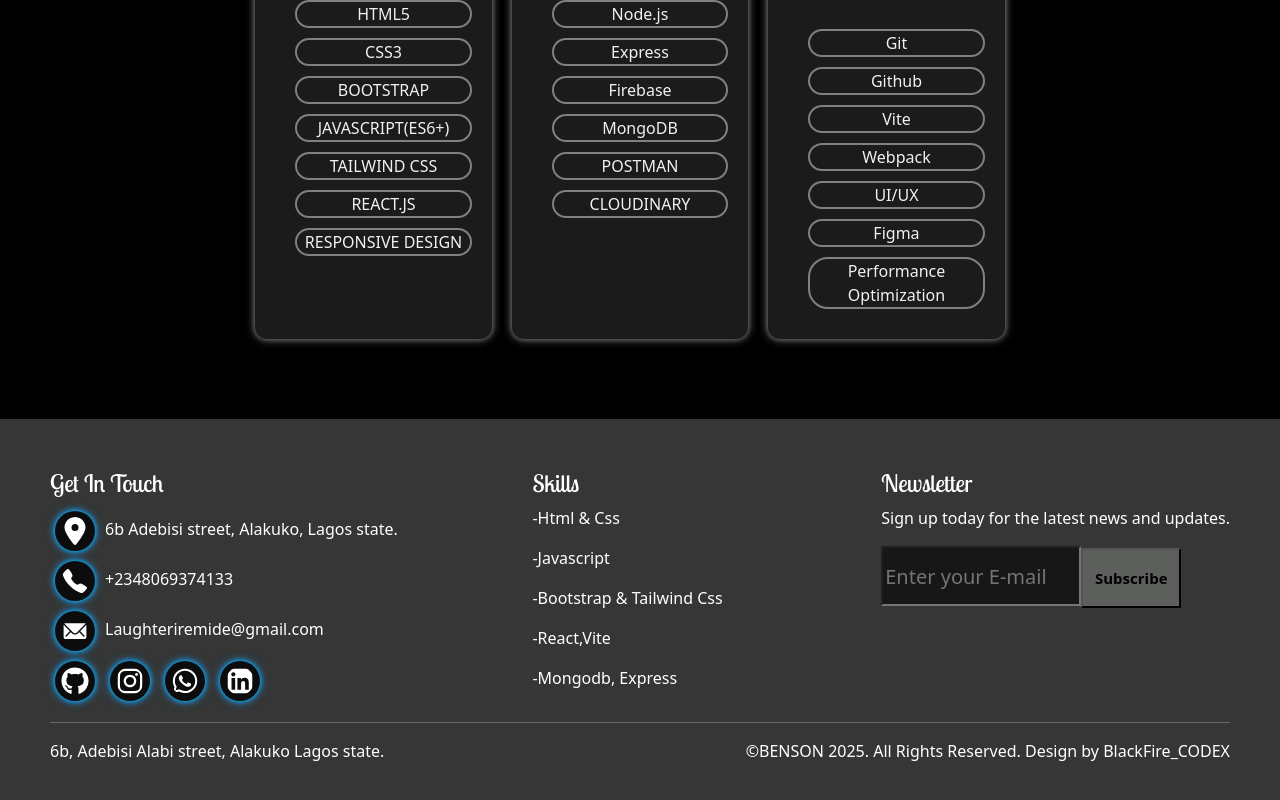
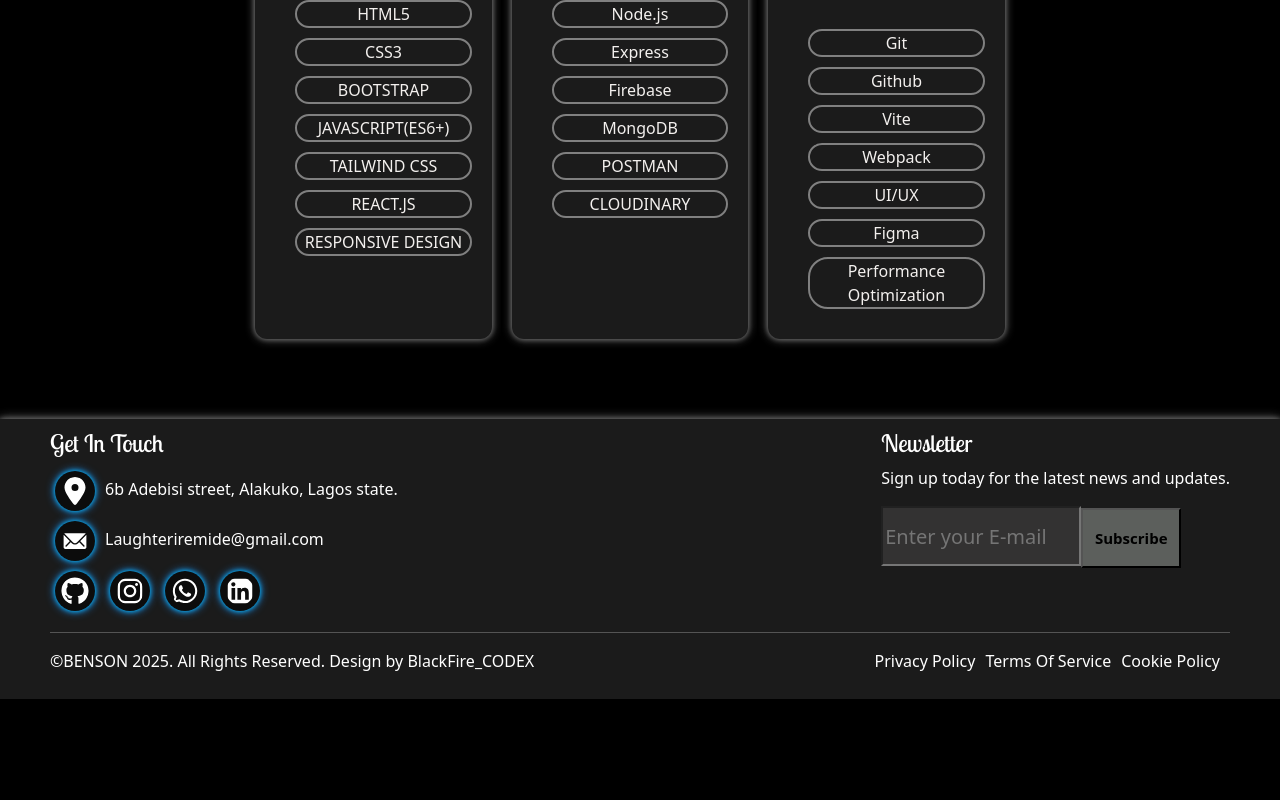
Before and after one commit to BeLaughter/Benson, a React (Vite) app: page /about in a window 1280 px wide. Shown: the part 1888-2688 px from the top of the page. After the commit the page ends 2587 px from the top, so only its background shows below. Built offline with nearby package versions, Linux system fonts and the light colour scheme.

Commit message:
new changes

```diff
--- a/src/Components/Footer.css
+++ b/src/Components/Footer.css
@@ -40,6 +40,8 @@
   }
   .footer {
     padding: 50px;
+    padding-bottom: 10px;
+    padding-top: 10px;
   }
   .flex-container6 {
     justify-content: space-between;
@@ -51,7 +53,7 @@
   .input-sub {
     width: 200px;
     height: 60px;
-    background-color: rgb(24, 23, 23);
+    background-color: rgb(51, 50, 50);
     font-size: 20px;
     color: white;
     margin: 0 !important;
@@ -71,7 +73,8 @@
 
 /* stylings that doesnt affect screens only */
 .footer {
-  background-color: rgb(53, 54, 53);
+  background-color: #1b1b1b;
+  box-shadow: 0 0 5px #666666, 0 0 10px #777777;
   color: white;
 }
 h4 {
@@ -94,3 +97,11 @@
   margin-right: 5px;
   margin-bottom: 10px;
 }
+span {
+  margin-right: 10px;
+  transition: all 0.4s ease-in-out;
+}
+span:hover {
+  color: #00bfff;
+  text-shadow: 0 0 10px #00bfff, 0 0 20px #00bfff;
+}
--- a/src/Components/Footer.jsx
+++ b/src/Components/Footer.jsx
@@ -16,10 +16,10 @@
               <FaLocationDot className="iconsz" />
               6b Adebisi street, Alakuko, Lagos state.
             </li>
-            <li>
+            {/* <li>
               <IoCall className="iconsz" />
               +2348069374133
-            </li>
+            </li> */}
             <li>
               <IoIosMail className="iconsz" />
               Laughteriremide@gmail.com
@@ -43,26 +43,7 @@
             </li>
           </div>
         </div>
-        <div className="flex-item me-4">
-          <h4>Skills</h4>
-          <div>
-            <li>
-              <p>-Html & Css</p>
-            </li>
-            <li>
-              <p>-Javascript </p>
-            </li>
-            <li>
-              <p>-Bootstrap & Tailwind Css </p>
-            </li>
-            <li>
-              <p>-React,Vite </p>
-            </li>
-            <li>
-              <p>-Mongodb, Express </p>
-            </li>
-          </div>
-        </div>
+
         <div className="flex-item">
           <h4>Newsletter</h4>
           <p>Sign up today for the latest news and updates.</p>
@@ -77,8 +58,14 @@
       </div>
       <hr></hr>
       <div className="flex-container6">
-        <p>6b, Adebisi Alabi street, Alakuko Lagos state.</p>
         <p>©BENSON 2025. All Rights Reserved. Design by BlackFire_CODEX</p>
+        <p>
+          <span>Privacy Policy</span>
+
+          <span>Terms Of Service</span>
+
+          <span>Cookie Policy</span>
+        </p>
       </div>
     </div>
   );
--- a/src/Components/Intro.css
+++ b/src/Components/Intro.css
@@ -87,13 +87,13 @@
     color: white;
     border-radius: 40px;
     cursor: pointer;
-    box-shadow: 0 4px 10px rgba(0, 191, 255, 0.3);
+    box-shadow: 0 4px 10px rgba(0, 191, 255, 0.4);
     transition: all 0.3s ease-in-out;
   }
 
   .glow-btn:hover {
     box-shadow: 0 0 12px #00bfff, 0 0 25px #1e90ff;
-    transform: translateY(-2px);
+    transform: translateY(-3px);
   }
 }
 
```
